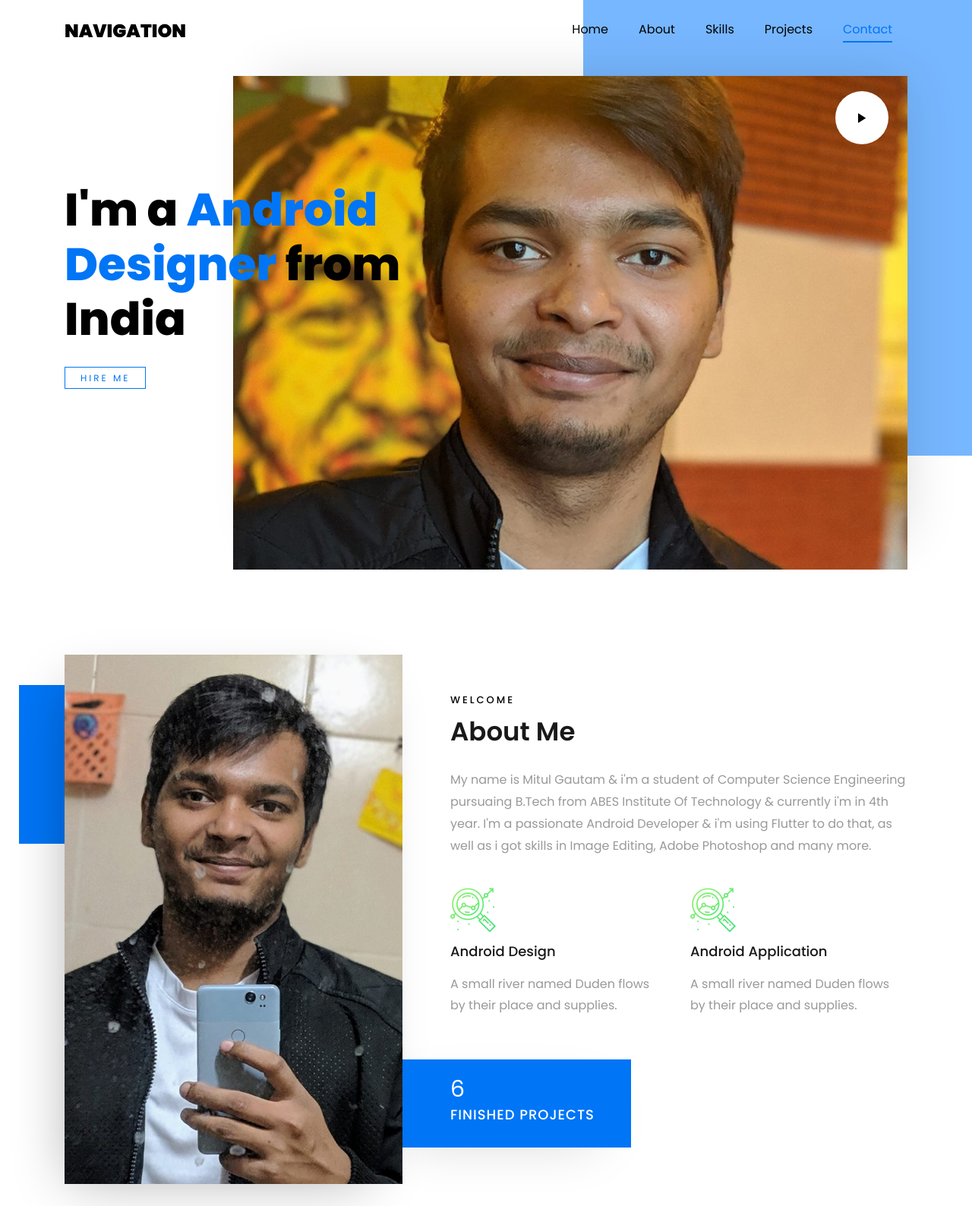
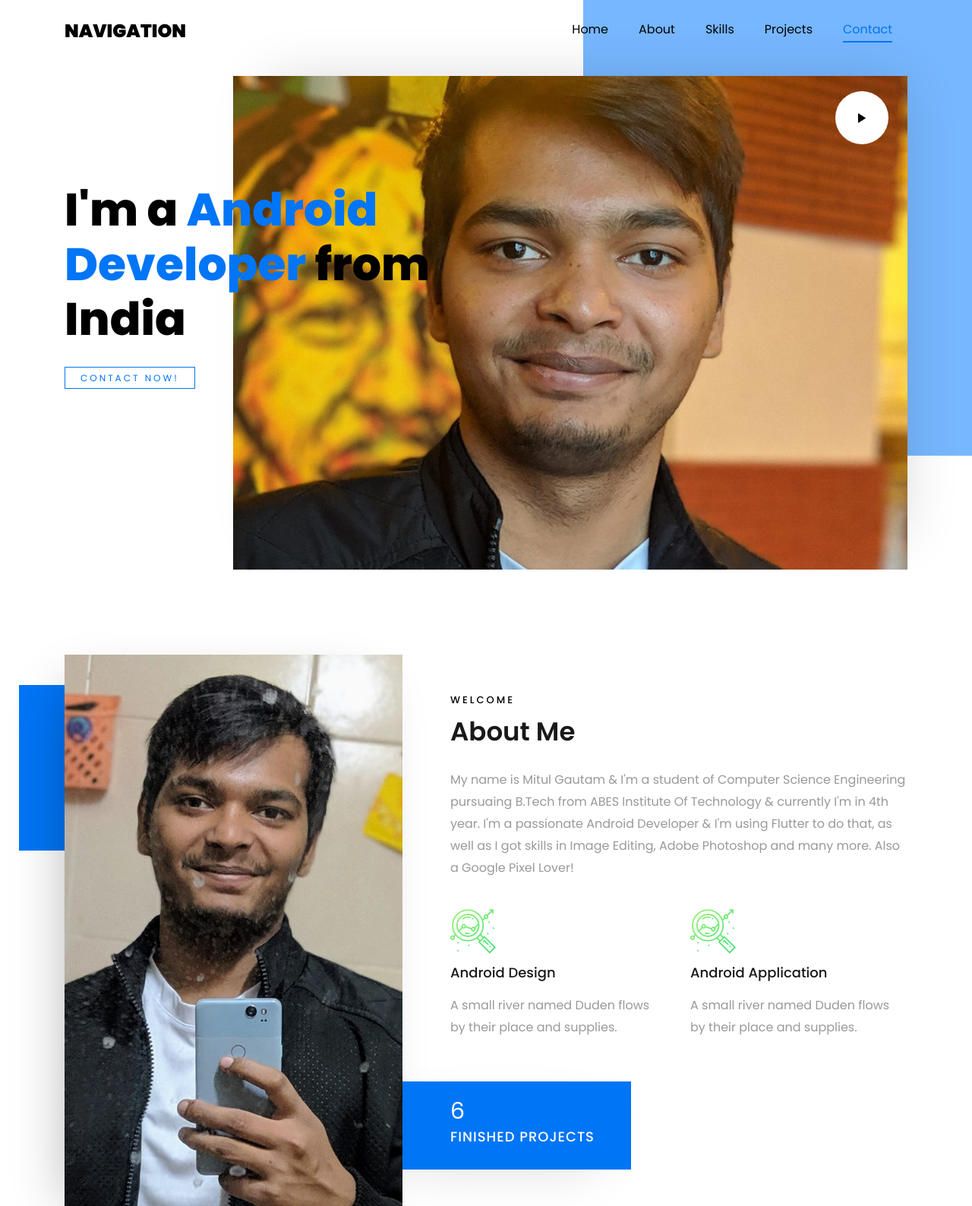
Before and after one commit to mitulgautam/mitulgautam.github.io, a plain HTML site: page index.html in a window 1280 px wide. Shown: the top 1588 px of the page at 76% size. Drawn offline with Linux system fonts and the light colour scheme; files whose address does not match are found by name.

Commit message:
Update index.html

```diff
--- a/index.html
+++ b/index.html
@@ -1,7 +1,7 @@
 <!DOCTYPE html>
 <html lang="en">
   <head>
-    <title>Mitul Web Portfolio</title>
+    <title>Mitul Gautam - Android Developer</title>
     <meta charset="utf-8">
     <meta name="viewport" content="width=device-width, initial-scale=1, shrink-to-fit=no">
 
@@ -80,8 +80,8 @@
 	    						<span class="ion-ios-play play"></span>
 	    					</a>
 		          	<div class="text">
-			            <h1 class="mb-4 mt-3">I'm a <span>Android Designer</span> from India</h1>
-			            <p><a href="#contact-section" class="btn-custom">Hire me</a></p>
+			            <h1 class="mb-4 mt-3">I'm a <span>Android Developer</span> from India</h1>
+			            <p><a href="#contact-section" class="btn-custom">Contact Now!</a></p>
 		            </div>
 		          </div>
 	        	</div>
@@ -105,7 +105,7 @@
 		          <div class="col-md-12 heading-section ftco-animate">
 		          	<span class="subheading">Welcome</span>
 		            <h2 class="mb-4" style="font-size: 34px; text-transform: capitalize;">About Me</h2>
-		            <p>My name is Mitul Gautam & i'm a student of Computer Science Engineering pursuaing B.Tech from ABES Institute Of Technology & currently i'm in 4th year. I'm a passionate Android Developer & i'm using Flutter to do that, as well as i got skills in Image Editing, Adobe Photoshop and many more.  </p>
+		            <p>My name is Mitul Gautam & I'm a student of Computer Science Engineering pursuaing B.Tech from ABES Institute Of Technology & currently I'm in 4th year. I'm a passionate Android Developer & I'm using Flutter to do that, as well as I got skills in Image Editing, Adobe Photoshop and many more. Also a Google Pixel Lover!</p>
 		          </div>
 		        </div>
 		        <div class="row">
@@ -554,8 +554,8 @@
             	<h2 class="ftco-heading-2">Have a Questions?</h2>
             	<div class="block-23 mb-3">
 	              <ul>
-	                <li><span class="icon icon-map-marker"></span><span class="text"> Wave City NH-24 & as i'm new i don't know the block right now.</span></li>
-	                <li><span class="icon icon-phone"></span><span class="text"> +91 960 5470 6347</span></li>
+	                <li><span class="icon icon-map-marker"></span><span class="text"> Wave City NH-24.</span></li>
+	                <li><span class="icon icon-phone"></span><span class="text"> +91 965 470 6347</span></li>
 	                <li><a href="mailto:mitulgautam@gmail.com"><span style="color:white;"><span class="icon icon-envelope"></span><span class="text">mitulgautamofficial@gmail.com</span></a></li>
 	              </ul>
 	            </div>
```
